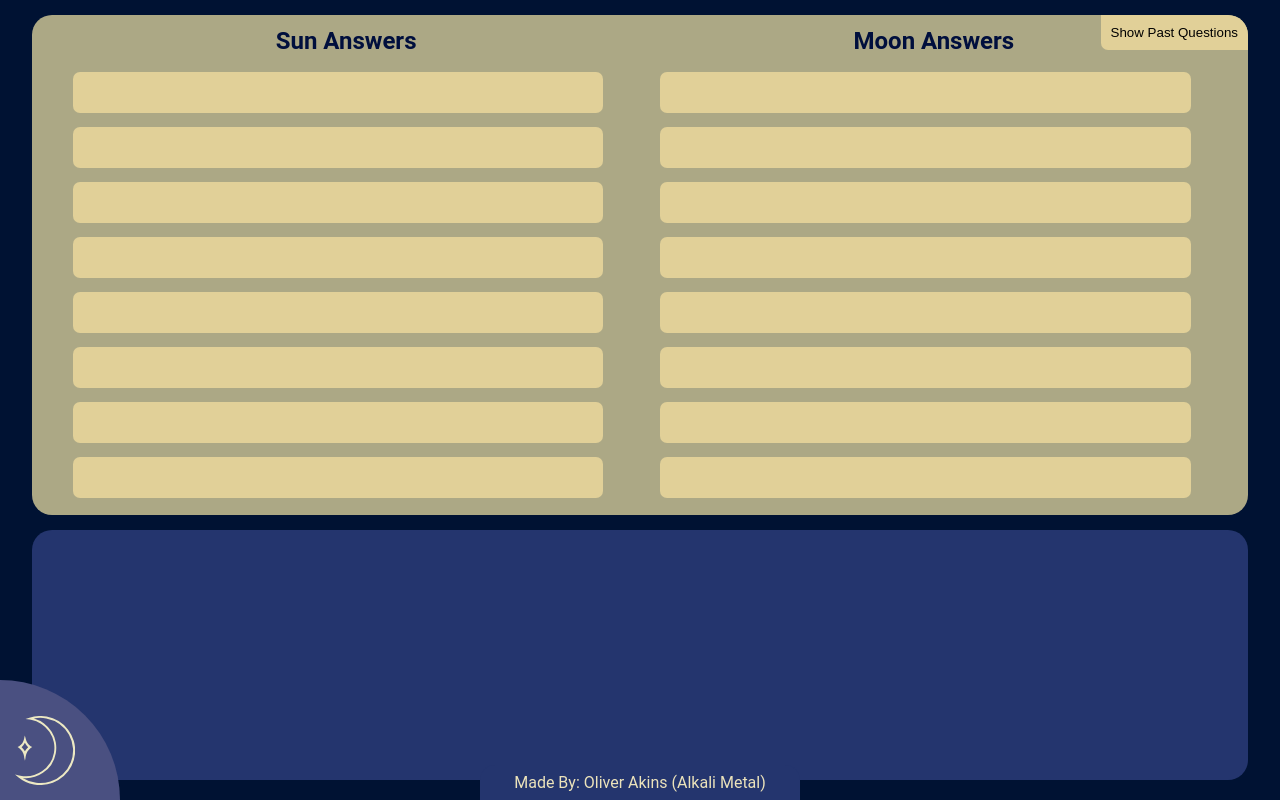
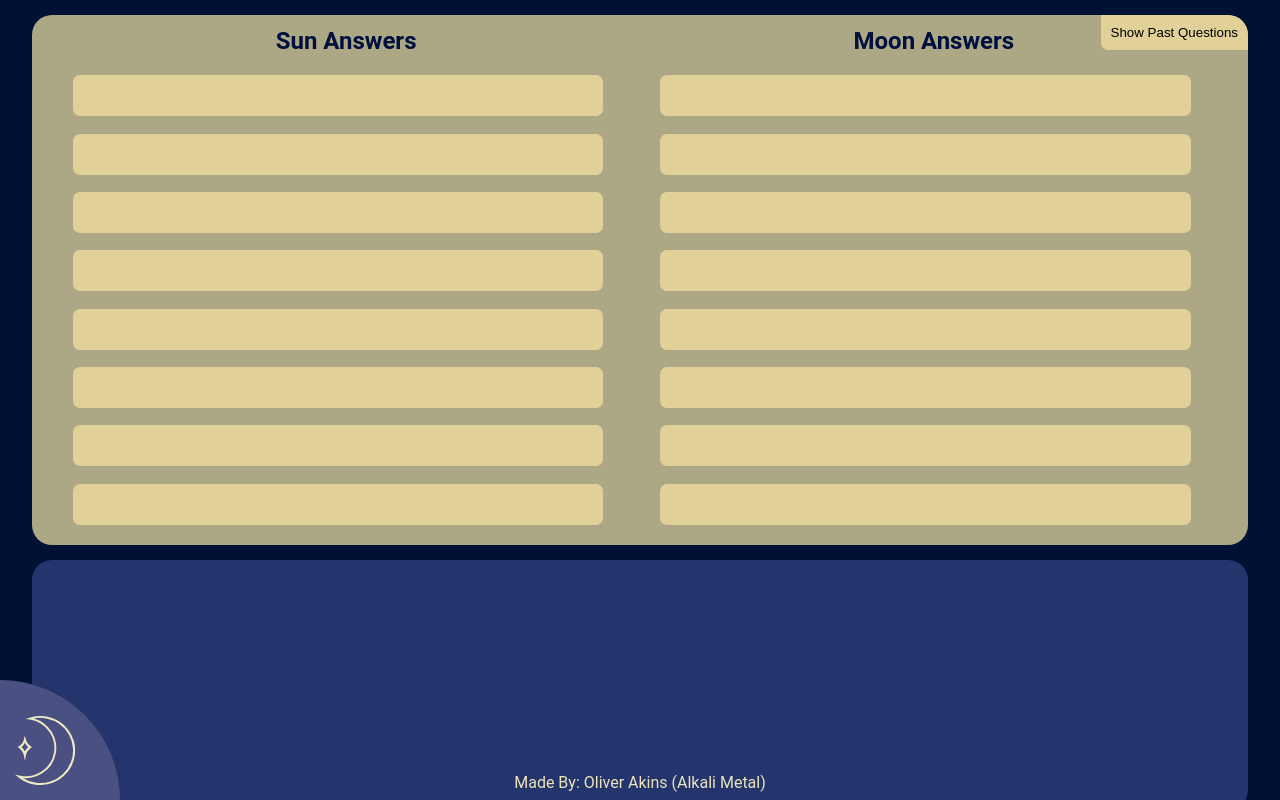
Before and after one commit to Oliver-Akins/Phantom-Ink-Online, a Vue app in the folder web/: page / in a window 1280 px wide. Built offline with nearby package versions, Linux system fonts and the light colour scheme.

Commit message:
Update InGame to use a CSS grid.

```diff
--- a/web/src/views/InGame.vue
+++ b/web/src/views/InGame.vue
@@ -35,4 +35,9 @@ export default {
 <style scoped>
 @import "../css/theme.css";
 @import "../css/style.css";
+
+#GameView {
+	display: grid;
+	grid-template-rows: 70% 1fr 40px;
+}
 </style>
```
